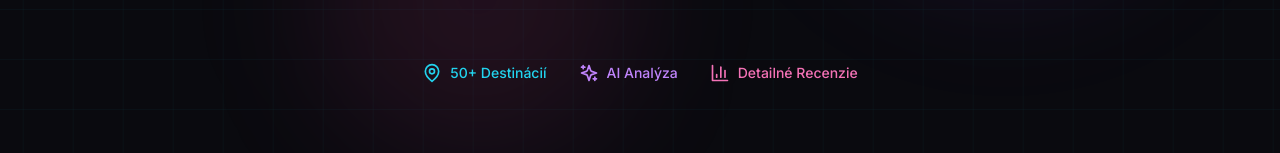
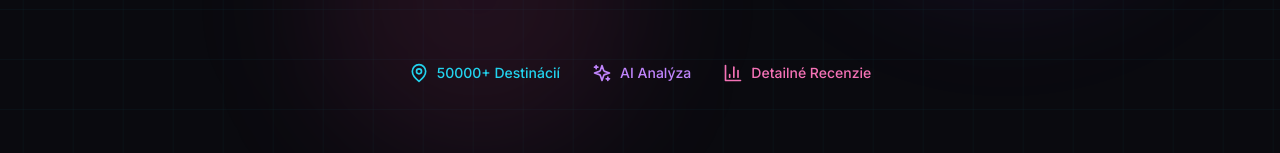
Before and after one commit to marek6296/ai-animator, a Next.js app: page / in a window 1280 px wide. Shown: the part 566-719 px from the top of the page. Built offline with nearby package versions, Linux system fonts and the light colour scheme.

Commit message:
Update destinations count from 50+ to 50000+

```diff
--- a/app/page.tsx
+++ b/app/page.tsx
@@ -154,7 +154,7 @@ export default function Home() {
         >
           <div className="flex items-center gap-2 text-cyan-400">
             <MapPin className="w-5 h-5" />
-            <span className="text-sm font-medium">50+ Destinácií</span>
+            <span className="text-sm font-medium">50000+ Destinácií</span>
           </div>
           <div className="flex items-center gap-2 text-purple-400">
             <Sparkles className="w-5 h-5" />
```
